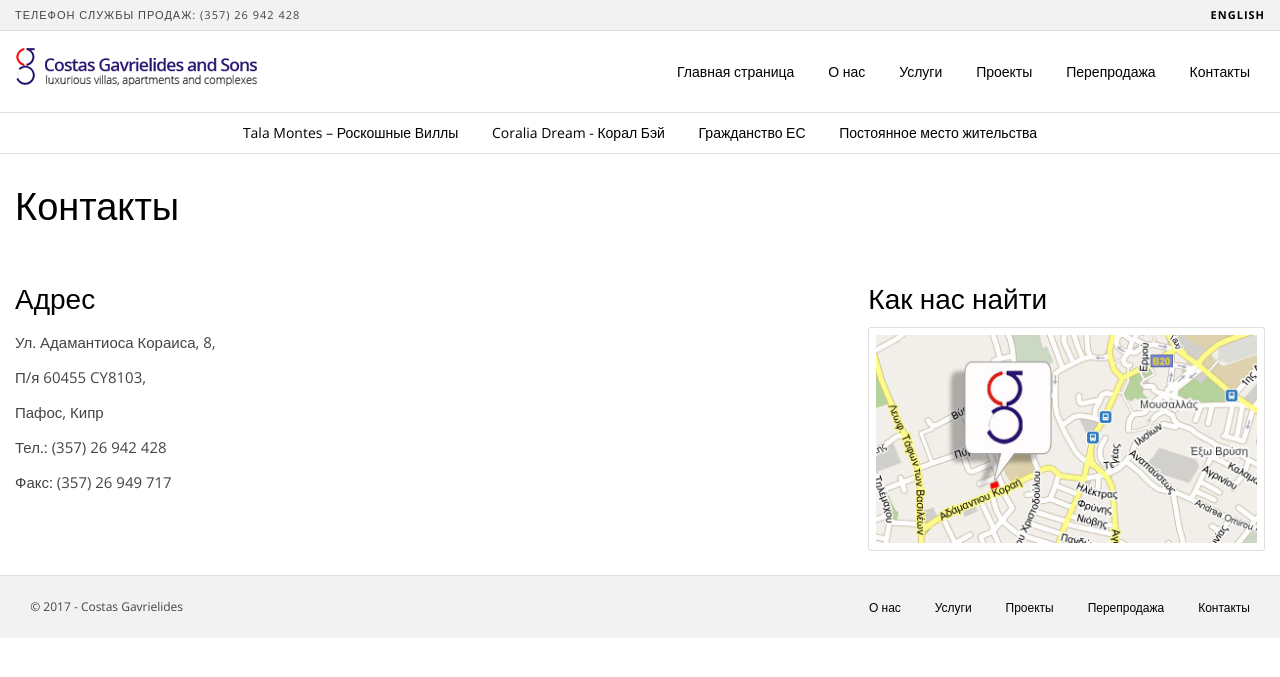
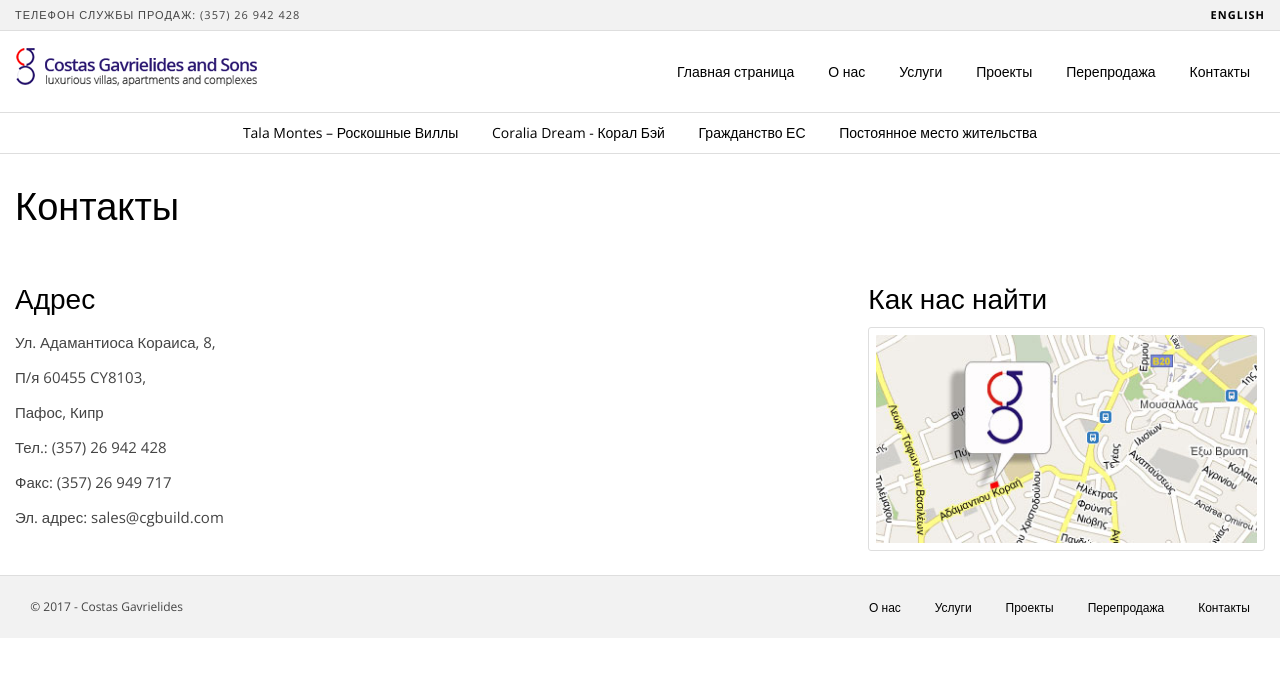
Before and after one commit to Gavrielides-developers/web-app, a Jekyll site: the page built from pages/ru/7-Contacts.html, in a window 1280 px wide. Shown: the top 677 px of the page. Built offline with Jekyll 4.4.1, drawn with Linux system fonts in a browser that asks for light colours.

Commit message:
Add files via upload

```diff
--- a/pages/ru/3-Resale.html
+++ b/pages/ru/3-Resale.html
@@ -5,6 +5,7 @@ permalink: /ru/Resale/
 language: ru
 tag: main
 ---
+{% include lang.html %}
 </div></div></div>
 	<div class="Sirena-Lighthouse--header">
 		<div class="container main--section">
--- a/pages/ru/7-Contacts.html
+++ b/pages/ru/7-Contacts.html
@@ -14,6 +14,7 @@ tag: main
 		<p>Пафос, Кипр</p>
 		<p>Тел.: (357) 26 942 428</p>
 		<p>Факс: (357) 26 949 717</p>
+		<p>Эл. адрес: <a href="mailto:sales@cgbuild.com"></a>sales@cgbuild.com</p>
 	</div>
 	<div class="col-md-4">
 	<h2>Как нас найти</h2>
```
